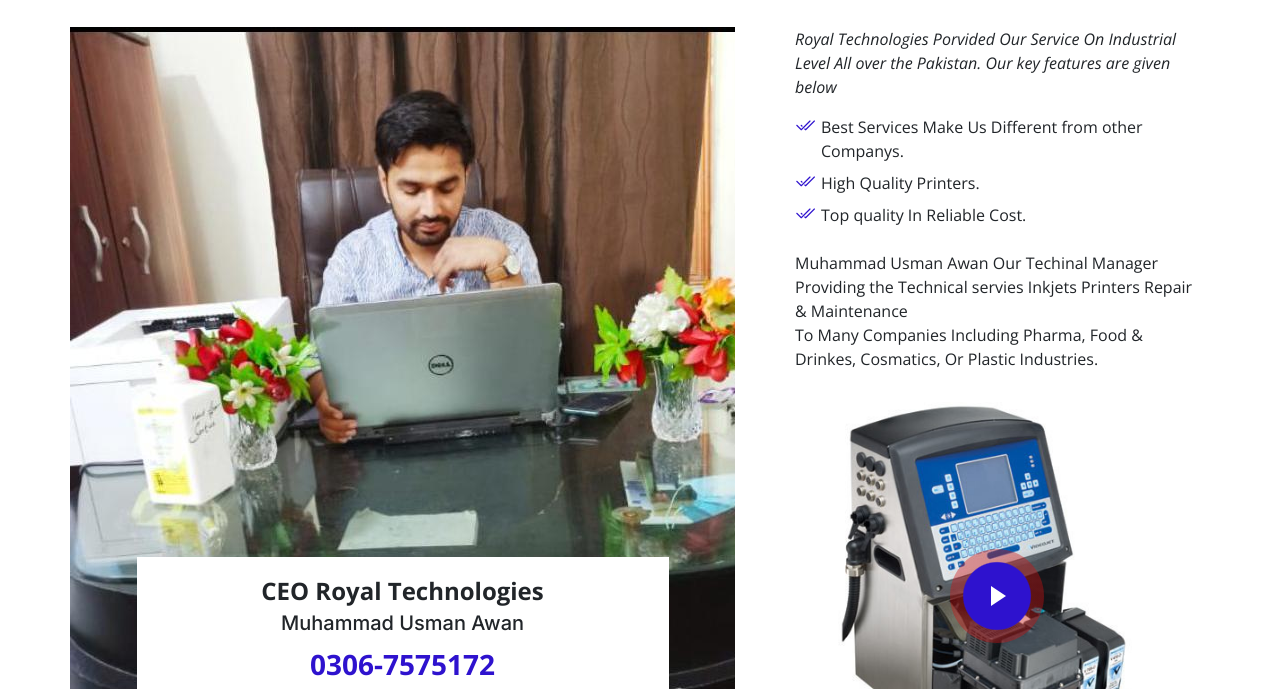
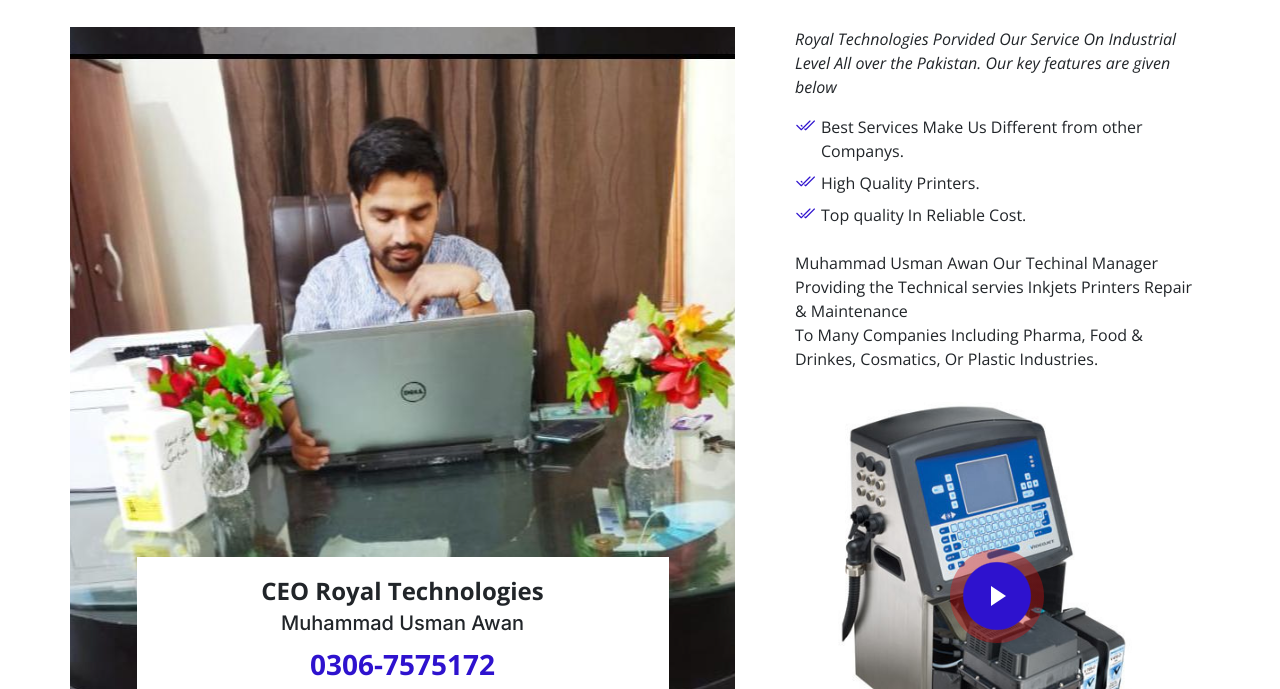
Before and after one commit to abdulahtest238/Royal-Techonologies, a plain HTML site: page index.html in a window 1280 px wide. Shown: the part 691-1380 px from the top of the page. Drawn offline with nearby package versions, Linux system fonts and the light colour scheme; a script that the page names is missing.

Commit message:
Update index.html

```diff
--- a/index.html
+++ b/index.html
@@ -101,7 +101,7 @@
         </div>
 
         <div class="row gy-4">
-          <div class="col-lg-7 position-relative about-img" style="background-image: url(./Imgs/CEO.jpeg);"  data-aos="fade-up" data-aos-delay="150">
+          <div class="col-lg-7 position-relative about-img" style="background: url(./Imgs/CEO.jpeg) center center;"  data-aos="fade-up" data-aos-delay="150">
             <div class="call-us position-absolute">
               <h4>CEO Royal Technologies</h4>
               <h5>Muhammad Usman Awan</h6>
```
